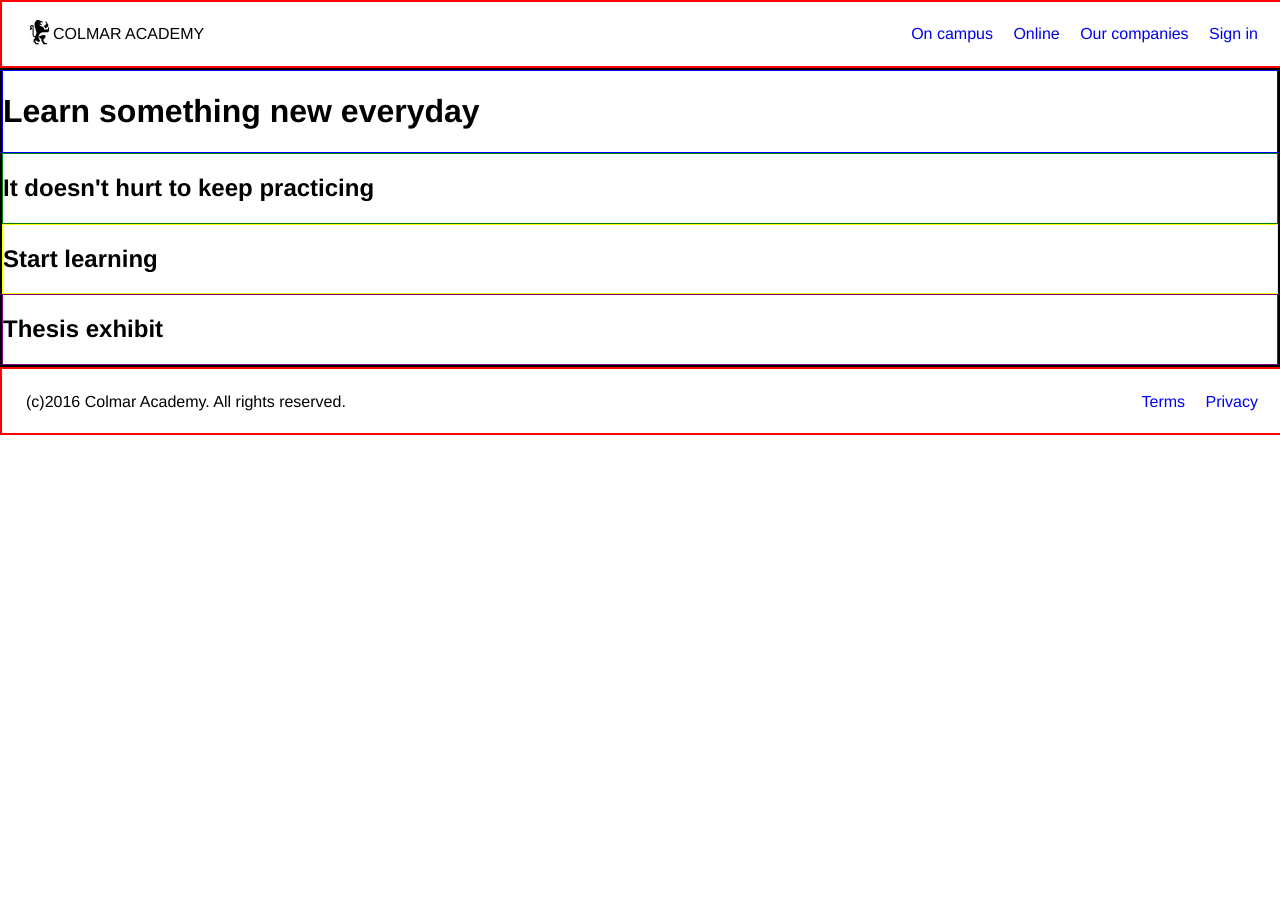
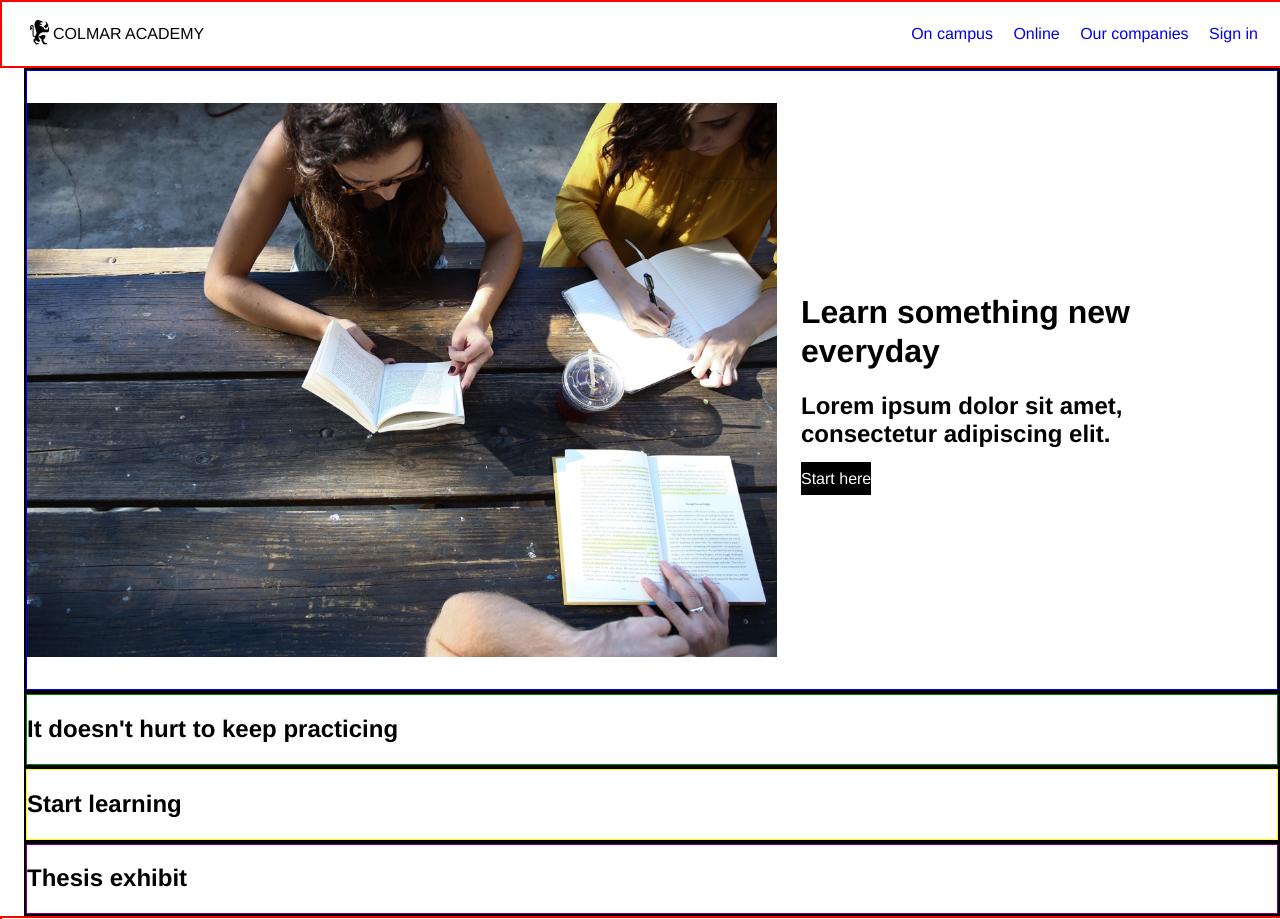
Before and after one commit to le-ju/colmar, a plain HTML site: page index.html in a window 1280 px wide. Shown: the top 919 px of the page. Before the commit the page ends 800 px from the top, so only its background shows below. Drawn offline with Linux system fonts and the light colour scheme; files whose address does not match are found by name.

Commit message:
Banner section.

```diff
--- a/index.html
+++ b/index.html
@@ -21,18 +21,31 @@
 
     <div class="container">
       <div class="banner">
-        <h1>Learn something new everyday</h1>
+          <img src="/Users/julialemle1/colmar/resources/images/banner.jpg"/>
+          <div class="text">
+            <h1>Learn something new everyday</h1>
+            <h2>Lorem ipsum dolor sit amet,
+            consectetur adipiscing elit.</h2>
+            <a href="#" class="button">Start here</a>
+          </div>
       </div>
+    </div>
+    <div class="container">
       <div class="details">
         <h2>It doesn't hurt to keep practicing</h2>
       </div>
+    </div>
+    <div class="container">
       <div class="modules">
         <h2>Start learning</h2>
       </div>
+    </div>
+    <div class="container">
       <div class="thesis">
         <h2>Thesis exhibit</h2>
       </div>
     </div>
+
 
     <footer>
       <p>(c)2016 Colmar Academy. All rights reserved.</p>
--- a/resources/css/style.css
+++ b/resources/css/style.css
@@ -4,6 +4,10 @@ html, body {
   line-height: 1.2;
   margin: 0;
   background-color: white;
+}
+
+.container {
+  margin-left: 1.5rem;
 }
 
 /* Header section */
@@ -48,7 +52,32 @@ header {
 .banner {
   border: 1px solid blue;
   display: flex;
+  flex-direction: row;
+  align-items: center;
 }
+
+.banner img {
+  width: 60%;
+  height: 100%;
+  display: flex;
+  padding-top: 2rem;
+  padding-bottom: 2rem;
+}
+
+.banner .text {
+  padding-left: 1.5rem;
+  padding-right: 1.5rem;
+}
+
+.button {
+  width: 100%;
+  padding-top: .5rem;
+  padding-bottom: .5rem;
+  background-color: black;
+  text-decoration: none;
+  color: white;
+}
+
 
 /* Details section */
 
```
